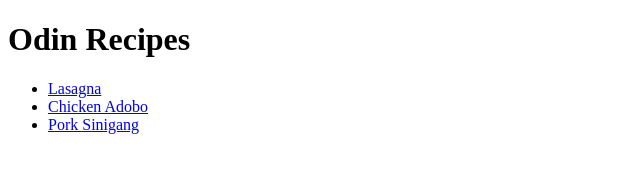
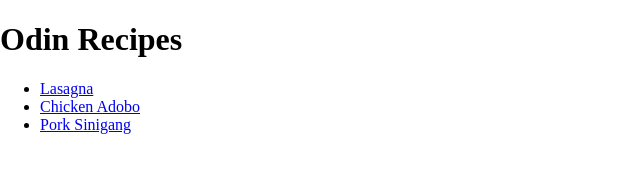
Before and after one commit to gamela-francisco/odin-recipes, a plain HTML site: page index.html in a window 1280 px wide. Shown: the whole page, without its empty margins (0-640 px from the left). Drawn offline with Linux system fonts and the light colour scheme.

Commit message:
Add the body and html selectors

```diff
--- a/index.html
+++ b/index.html
@@ -3,14 +3,17 @@
 <head>
     <meta charset="UTF-8">
     <meta name="viewport" content="width=device-width, initial-scale=1.0">
+    <link rel="stylesheet" href="styles.css">
     <title>Odin Recipes</title>
 </head>
 <body>
+  <div class="container">
     <h1>Odin Recipes</h1>
     <ul>
     <li><a href="recipes/lasagna.html">Lasagna</a></li>
     <li><a href="recipes/chicken-adobo.html">Chicken Adobo</a></li>
     <li><a href="recipes/sinigang.html">Pork Sinigang</a></li>
     </ul>
+  </div>
 </body>
 </html>
--- a/styles.css
+++ b/styles.css
@@ -0,0 +1,5 @@
+body, html {
+    margin: 0;
+    padding: 0;
+    height: 100%
+}
```
